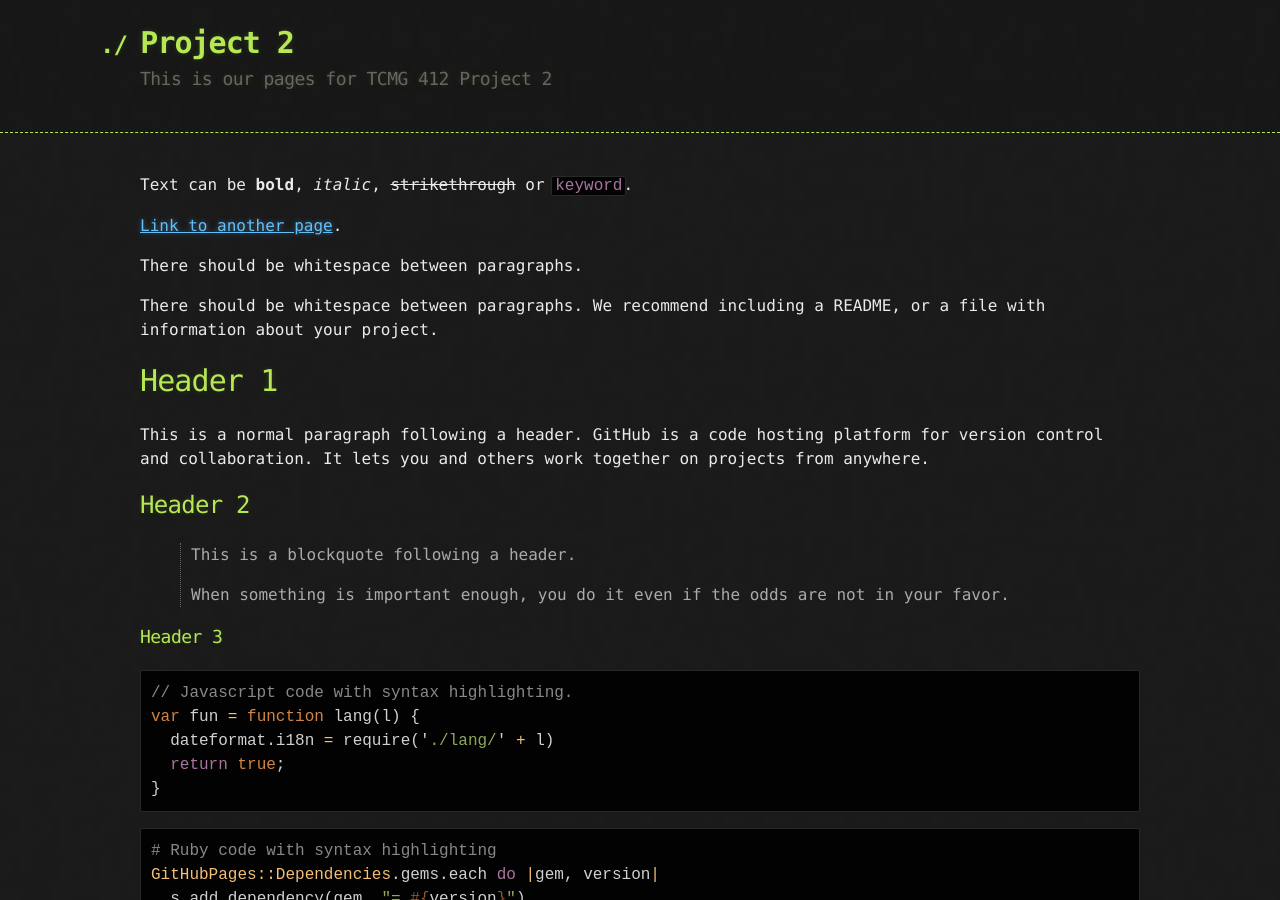
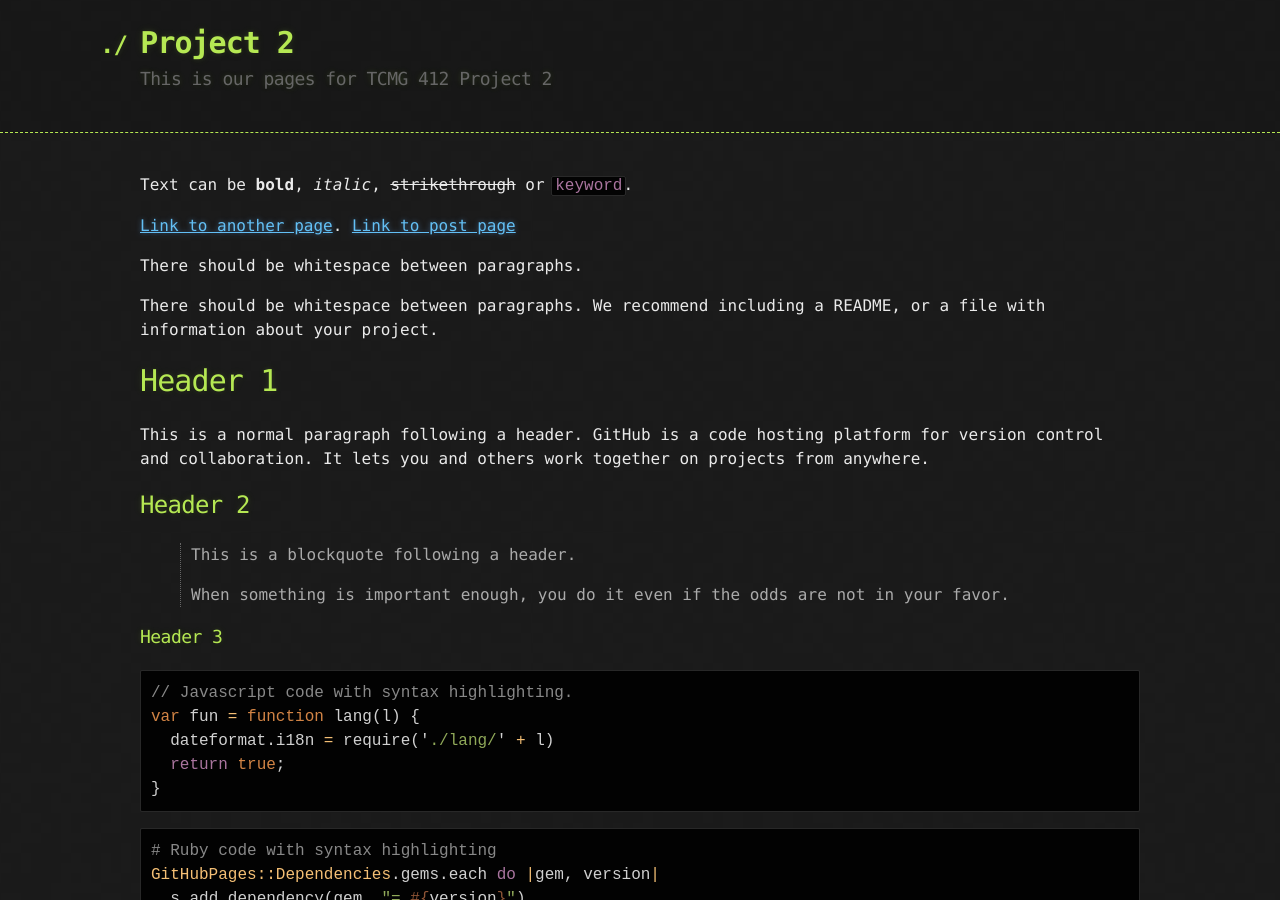
Before and after one commit to Spring22TCMG412Group4/Project2, a Jekyll site: the page built from index.md, in a window 1280 px wide and 900 px high. Built offline with Jekyll 4.4.1, drawn with Linux system fonts in a browser that asks for light colours.

Commit message:
added link to index.md

```diff
--- a/index.md
+++ b/index.md
@@ -5,6 +5,7 @@ layout: default
 Text can be **bold**, _italic_, ~~strikethrough~~ or `keyword`.
 
 [Link to another page](./another-page.html).
+[Link to post page](./postspace.html)
 
 There should be whitespace between paragraphs.
 
```
